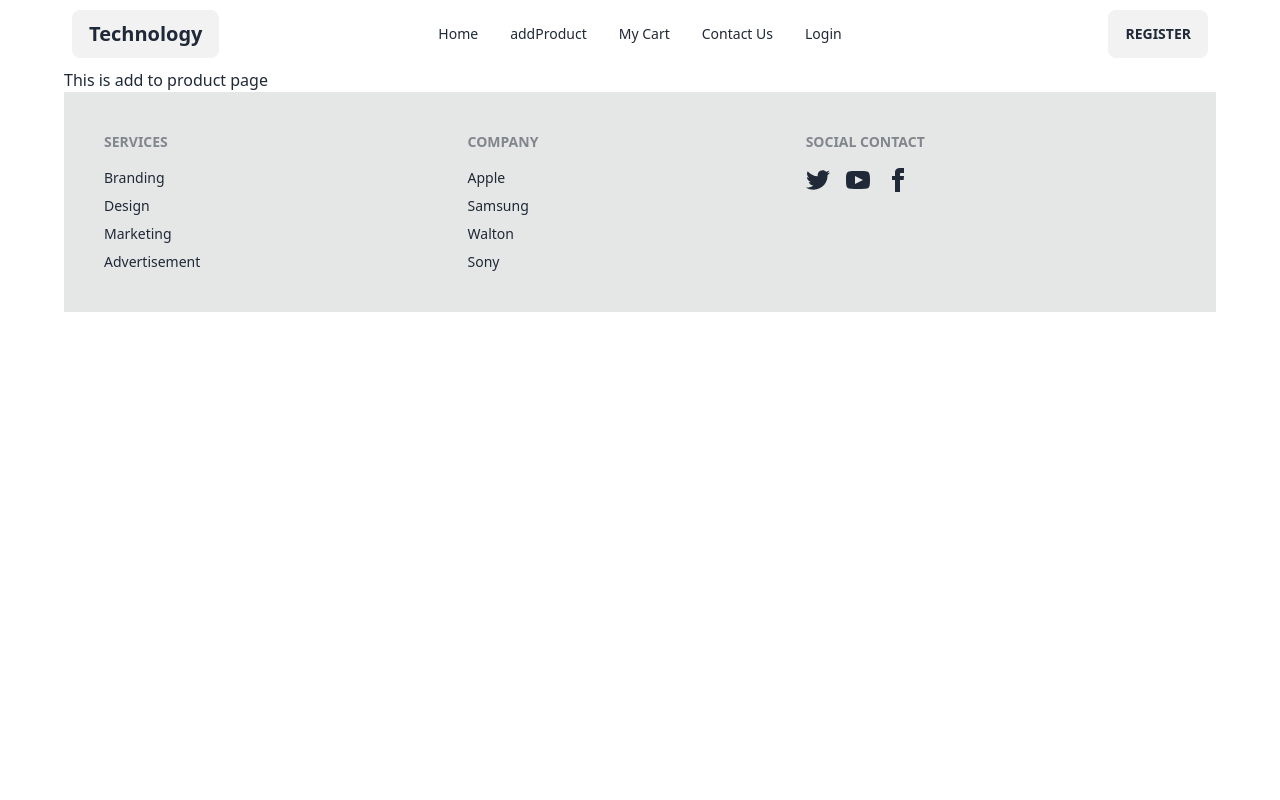
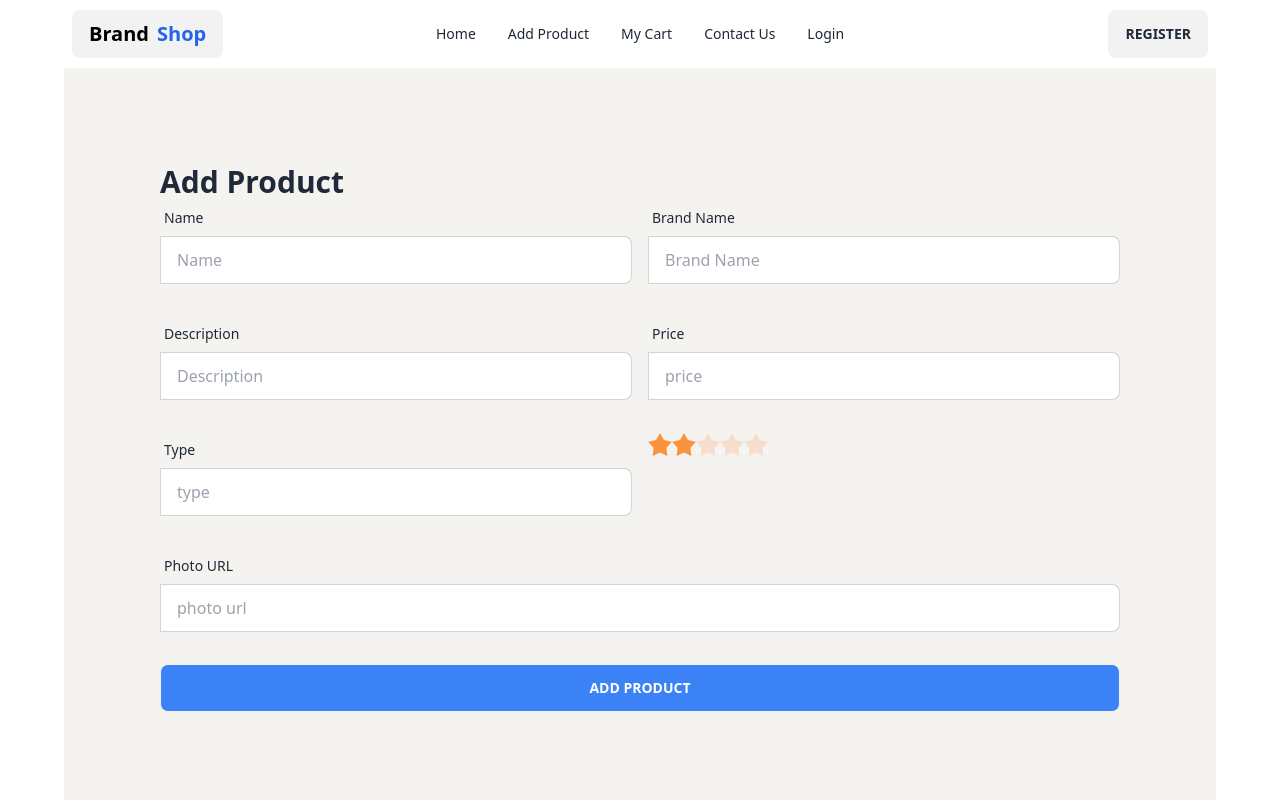
Before and after one commit to HabiburRahnan/technology-electronics-client, a React (Vite) app: page /addProduct in a window 1280 px wide. Shown: the top 800 px of the page. Built offline with nearby package versions, Linux system fonts and the light colour scheme; no server answers.

Commit message:
login and register page code

```diff
--- a/src/components/AddProduct/AddProduct.jsx
+++ b/src/components/AddProduct/AddProduct.jsx
@@ -1,7 +1,174 @@
+import Swal from "sweetalert2";
+
 const AddProduct = () => {
+  const handleAddProduct = (event) => {
+    event.preventDefault();
+    const form = event.target;
+    const name = form.name.value;
+    const brand = form.brand.value;
+    const description = form.description.value;
+    const price = form.price.value;
+    const type = form.type.value;
+    const rating = form.rating.value;
+    const photo = form.photo.value;
+    const newProduct = {
+      name,
+      brand,
+      description,
+      price,
+      type,
+      rating,
+      photo,
+    };
+    console.log(newProduct);
+    fetch(`http://localhost:5000/Products`, {
+      method: "POST",
+      headers: {
+        "content-type": "application/json",
+      },
+      body: JSON.stringify(newProduct),
+    })
+      .then((res) => res.json())
+      .then((data) => {
+        if (data.insertedId) {
+          Swal.fire({
+            title: "success!",
+            text: "product added successfully",
+            icon: "success",
+            confirmButtonText: "Cool",
+          });
+        }
+      });
+  };
   return (
-    <div>
-      <h1>This is add to product page</h1>
+    <div className="bg-[#F4F3F0] p-24">
+      <h1 className="text-3xl font-extrabold">Add Product</h1>
+
+      <form onSubmit={handleAddProduct}>
+        <div className="md:flex  mb-8">
+          <div className="form-control md:w-1/2">
+            <label className="label">
+              <span className="label-text">Name</span>
+            </label>
+            <label className="input-group">
+              <input
+                type="text"
+                name="name"
+                placeholder="Name"
+                className="input input-bordered w-full"
+              />
+            </label>
+          </div>
+          <div className="form-control md:w-1/2 ml-4">
+            <label className="label">
+              <span className="label-text">Brand Name</span>
+            </label>
+            <label className="input-group">
+              <input
+                name="brand"
+                type="text"
+                placeholder="Brand Name"
+                className="input input-bordered w-full"
+              />
+            </label>
+          </div>
+        </div>
+
+        <div className="md:flex  mb-8">
+          <div className="form-control md:w-1/2">
+            <label className="label">
+              <span className="label-text">Description</span>
+            </label>
+            <label className="input-group">
+              <input
+                type="text"
+                name="description"
+                placeholder="Description"
+                className="input input-bordered w-full"
+              />
+            </label>
+          </div>
+          <div className="form-control md:w-1/2 ml-4">
+            <label className="label">
+              <span className="label-text">Price</span>
+            </label>
+            <label className="input-group">
+              <input
+                type="text"
+                name="price"
+                placeholder="price"
+                className="input input-bordered w-full"
+              />
+            </label>
+          </div>
+        </div>
+        <div className="md:flex  mb-8">
+          <div className="form-control md:w-1/2">
+            <label className="label">
+              <span className="label-text">Type</span>
+            </label>
+            <label className="input-group">
+              <input
+                type="text"
+                name="type"
+                placeholder="type"
+                className="input input-bordered w-full"
+              />
+            </label>
+          </div>
+          <div className="form-control md:w-1/2 ml-4 ">
+            <div className="rating">
+              <input
+                type="radio"
+                name="rating"
+                className="mask mask-star-2 bg-orange-400"
+              />
+              <input
+                type="radio"
+                name="rating"
+                className="mask mask-star-2 bg-orange-400"
+                checked
+              />
+              <input
+                type="radio"
+                name="rating"
+                className="mask mask-star-2 bg-orange-400"
+              />
+              <input
+                type="radio"
+                name="rating"
+                className="mask mask-star-2 bg-orange-400"
+              />
+              <input
+                type="radio"
+                name="rating"
+                className="mask mask-star-2 bg-orange-400"
+              />
+            </div>
+          </div>
+        </div>
+        <div className="mb-8">
+          <div className="form-control md:w-full">
+            <label className="label">
+              <span className="label-text">Photo URL</span>
+            </label>
+            <label className="input-group">
+              <input
+                type="text"
+                name="photo"
+                placeholder="photo url"
+                className="input input-bordered w-full"
+              />
+            </label>
+          </div>
+        </div>
+
+        <input
+          type="submit"
+          value="Add Product"
+          className="btn btn-block text-white bg-blue-500 hover:bg-blue-500"
+        />
+      </form>
     </div>
   );
 };
--- /dev/null
+++ b/src/components/UpdateProduct/UpdateProduct.jsx
@@ -0,0 +1,34 @@
+const UPdateProduct = ({ product }) => {
+  const { _id, name, brand, description, price, type, photo } = product;
+
+  return (
+    <div className=" bg-base-100 shadow-xl">
+      <div className="flex justify-center items-center">
+        <img className="h-60 w-60" src={photo} alt="brand" />
+
+        <div className="ml-10">
+          <h2 className="text-3xl font-bold">Brand: {brand}</h2>
+          <h2 className="text-2xl font-semibold my-5">Name: {name}</h2>
+          <p>{description.slice(0, 200)}</p>
+          <div className="flex justify-between text-xl font-bold text-orange-500 my-4">
+            <p>{price}</p>
+            <p>{type}</p>
+          </div>
+          <div className=" flex">
+            <button className="btn  text-white bg-blue-500 hover:bg-blue-500">
+              Button
+            </button>
+            <button className="btn  text-white bg-blue-500 hover:bg-blue-500">
+              Button
+            </button>
+            <button className="btn  text-white bg-blue-500 hover:bg-blue-500">
+              Button
+            </button>
+          </div>
+        </div>
+      </div>
+    </div>
+  );
+};
+
+export default UPdateProduct;
--- a/src/main.jsx
+++ b/src/main.jsx
@@ -21,7 +21,9 @@ const router = createBrowserRouter([
       {
         path: "/",
         element: <Home></Home>,
+        loader: () => fetch(`/BrandName.json`),
       },
+
       {
         path: "/addProduct",
         element: <AddProduct></AddProduct>,
@@ -34,6 +36,7 @@ const router = createBrowserRouter([
         path: "/Contact",
         element: <Contact></Contact>,
       },
+
       {
         path: "/login",
         element: <Login></Login>,
--- /dev/null
+++ b/src/page/Home/BrandCategory.jsx
@@ -0,0 +1,19 @@
+import { Link } from "react-router-dom";
+
+/* eslint-disable react/prop-types */
+const BrandCategory = ({ product }) => {
+  const { brandName, image } = product;
+
+  return (
+    <Link to={`/category/${brandName}`}>
+      <div className="my-10">
+        <div className="card w-96 bg-base-100 shadow-xl p-10">
+          <h2 className="card-title  text-2xl font-medium mb-5">{brandName}</h2>
+          <img className="w-60 h-40" src={image} alt="Shoes" />
+        </div>
+      </div>
+    </Link>
+  );
+};
+
+export default BrandCategory;
--- a/src/page/Home/Category.jsx
+++ /dev/null
@@ -1,23 +0,0 @@
-const Category = () => {
-  return (
-    <div>
-      <div className="card card-compact w-96 bg-base-100 shadow-xl">
-        <figure>
-          <img
-            src="/images/stock/photo-1606107557195-0e29a4b5b4aa.jpg"
-            alt="Shoes"
-          />
-        </figure>
-        <div className="card-body">
-          <h2 className="card-title">Shoes!</h2>
-          <p>If a dog chews shoes whose shoes does he choose?</p>
-          <div className="card-actions justify-end">
-            <button className="btn btn-primary">Buy Now</button>
-          </div>
-        </div>
-      </div>
-    </div>
-  );
-};
-
-export default Category;
--- a/src/page/Home/Home.jsx
+++ b/src/page/Home/Home.jsx
@@ -1,11 +1,18 @@
+import { useLoaderData } from "react-router-dom";
 import Banner from "../../components/Banner/Banner";
-import Category from "./Category";
+import BrandCategory from "./BrandCategory";
 
 const Home = () => {
+  const products = useLoaderData();
   return (
     <div>
       <Banner></Banner>
-      <Category></Category>
+      <h1 className="text-5xl font-bold text-center my-10">Brand Shop</h1>
+      <div className=" grid md:grid-cols-2 lg:grid-cols-3 gap-10 shadow-md justify-between">
+        {products.map((product) => (
+          <BrandCategory key={product._id} product={product}></BrandCategory>
+        ))}
+      </div>
     </div>
   );
 };
--- a/src/page/Navbar/Navbar.jsx
+++ b/src/page/Navbar/Navbar.jsx
@@ -3,8 +3,8 @@ import { Link } from "react-router-dom";
 import { AuthContext } from "../../Provider/AuthProvider";
 
 const Navbar = () => {
-  const { user, logOut } = useContext(AuthContext);
-  // console.log(user);
+  const { user, logOut, profileUpdate } = useContext(AuthContext);
+  console.log(profileUpdate);
 
   const handleSingOut = () => {
     logOut().then().catch();
@@ -15,7 +15,7 @@ const Navbar = () => {
         <Link to="/">Home</Link>
       </li>
       <li>
-        <Link to="/addProduct">addProduct</Link>
+        <Link to="/addProduct">Add Product</Link>
       </li>
       <li>
         <Link to="/myCart">My Cart</Link>
@@ -54,8 +54,8 @@ const Navbar = () => {
             {navLinks}
           </ul>
         </div>
-        <a className="btn text-light-blue-300 normal-case text-xl">
-          Technology
+        <a className="btn text-blue-600 font-extrabold normal-case text-xl">
+          <span className="text-black">Brand</span>Shop
         </a>
       </div>
       <div className="navbar-center hidden lg:flex">
@@ -65,8 +65,8 @@ const Navbar = () => {
       <div className="navbar-end">
         {user ? (
           <>
-            <p>{user.email}</p>
-            <img className="rounded-full w-12" src={user.photoURL} alt="" />
+            <p>{profileUpdate.displayName}</p>
+            <img className="rounded-full w-12" src={profileUpdate.url} alt="" />
             <button onClick={handleSingOut} className="btn">
               Log Out
             </button>
--- a/src/page/Register/Register.jsx
+++ b/src/page/Register/Register.jsx
@@ -4,7 +4,7 @@ import { AuthContext } from "../../Provider/AuthProvider";
 import Swal from "sweetalert2";
 
 const Register = () => {
-  const { createUser } = useContext(AuthContext);
+  const { createUser, ProfileUpdate } = useContext(AuthContext);
   const [registerError, setRegisterError] = useState("");
   const navigate = useNavigate();
 
@@ -36,6 +36,8 @@ const Register = () => {
       .catch(() => {
         Swal.fire("please provide right information!", "thank you!", "error");
       });
+
+    ProfileUpdate(name,photo);
   };
 
   return (
```
Also changed, not shown: public/BrandName.json (added, +47 -0 lines), src/Provider/AuthProvider.jsx (+15 -0 lines), 1 other file (tests, documents, lock files or other folders).
